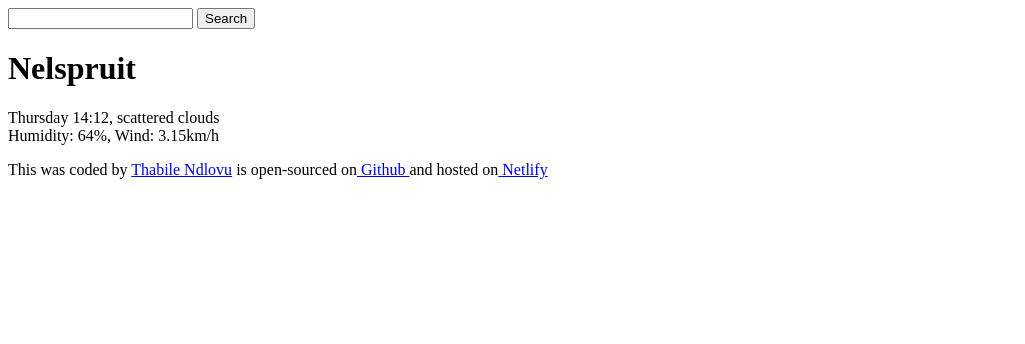
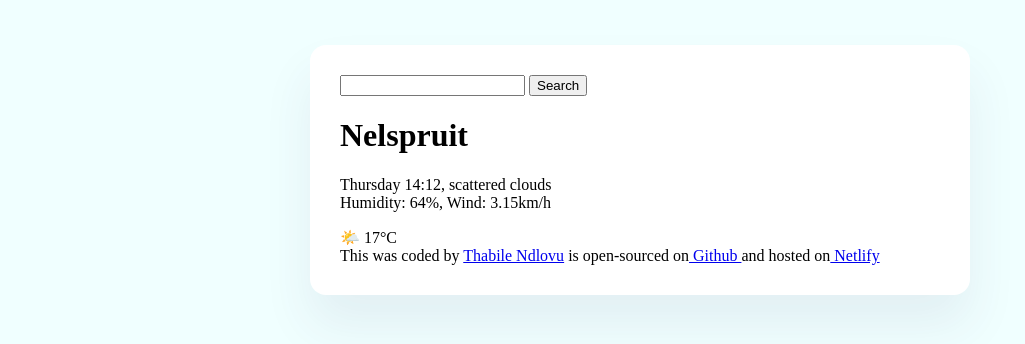
Before and after one commit to THABILE41/myweatherapp, a plain HTML site: page index.html in a window 1280 px wide. Shown: the whole page, without its empty margins (0-1025 px from the left). Drawn offline with Linux system fonts and the light colour scheme.

Commit message:
styled the main container and added custom fonts

```diff
--- a/index.html
+++ b/index.html
@@ -3,9 +3,18 @@
 <head>
     <meta charset="UTF-8">
     <meta name="viewport" content="width=device-width, initial-scale=1.0">
+
+    <link rel="stylesheet" href="src/index.css">
+   <style>
+@import url('https://fonts.googleapis.com/css2?family=Roboto:ital,wght@0,100;0,300;0,400;0,500;0,700;0,900;1,100;1,300;1,400;1,500;1,700;1,900&display=swap');
+</style>
+<link rel="preconnect" href="https://fonts.googleapis.com">
+<link rel="preconnect" href="https://fonts.gstatic.com" crossorigin>
+<link href="https://fonts.googleapis.com/css2?family=Roboto:ital,wght@0,100;0,300;0,400;0,500;0,700;0,900;1,100;1,300;1,400;1,500;1,700;1,900&display=swap" rel="stylesheet">
     <title>weather app</title>
 </head>
 <body>
+    <div class="weather-app">
     <header>
    <form>
     <input type="search"/>
@@ -13,17 +22,24 @@
    </form>
 </header>
 <main>
+    <Div>
     <h1>Nelspruit</h1>
     <p>
        Thursday 14:12, scattered clouds
           <br />
           Humidity: 64%, Wind: 3.15km/h
     </p>
+</Div>
+<Div>
+    🌤️ 17°C
+</Div>
 </main>
+</body>
     <footer>
         This was coded by <a href="https://github.com/THABILE41" target="_blank">
         Thabile Ndlovu</a> is open-sourced on<a href="https://github.com/THABILE41/myweatherapp" target="_blank"> Github </a> and hosted
         on<a href="https://weather-shecode.netlify.app/" target="_blank">  Netlify</a>
     </footer>
-</body>
+</div>
+
 </html>
--- /dev/null
+++ b/src/index.css
@@ -0,0 +1,19 @@
+body {background-color: azure;
+
+
+.roboto-black-italic {
+  font-family: "Roboto", sans-serif;
+  font-weight: 900;
+  font-style: italic;
+}
+}
+
+
+.weather-app{
+    background-color: white;
+    max-width: 600px;
+    margin: 45px auto;
+    padding: 30px;
+    border-radius: 16px;
+    box-shadow: 0 30px 50px rgba(65, 50, 100, 0.08);
+}
```
